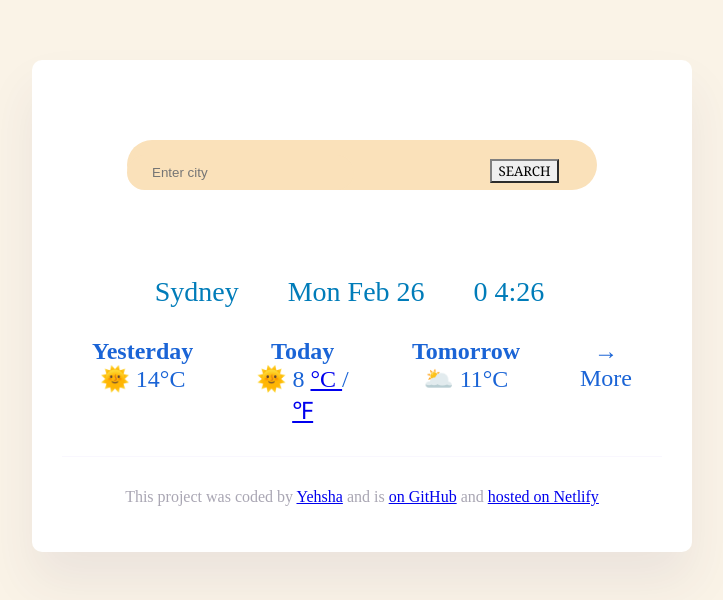
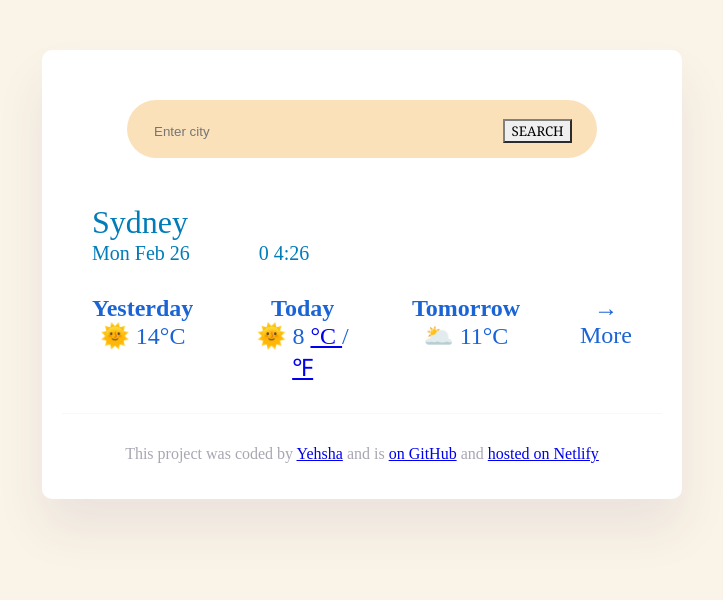
Before and after one commit to Yehsha-Github/Pilot-repository, a plain HTML site: page index.html in a window 1280 px wide. Shown: the whole page, without its empty margins (278-1001 px from the left). Drawn offline with nearby package versions, Linux system fonts and the light colour scheme.

Commit message:
updated content and display

```diff
--- a/index.html
+++ b/index.html
@@ -10,7 +10,7 @@
 
 <body>
     <div class="containerBox">
-        <div class="weathersearch">
+        <header>
             <form class="search-form" id="search-form">
                 <div class="row">
                     <div class="col-9">
@@ -24,12 +24,12 @@
                     </div>
                 </div>
             </form>
-        </div>
-
+        </header>
 
         <br />
         <br />
         <h1 id="city">Sydney</h1>
+        <br />
         <h2>Tuesday</h2>
         <h3>16:00</h3>
         <br />
--- a/style.css
+++ b/style.css
@@ -1,40 +1,38 @@
 body {
   background: rgb(250, 243, 231);
-  text-align: center;
-  margin: 0;
+  text-align: left;
 }
 
 .containerBox {
   background: white;
   max-width: 600px;
-  margin: 60px auto;
-  padding: 30px;
+  margin: 50px auto;
+  padding: 20px;
   border-radius: 10px;
   box-shadow: 0 30px 50px rgba(65, 50, 100, 0.08);
 }
 
-.weathersearch {
+header {
   background-color: rgb(250, 225, 186);
   width: 90%;
   max-width: 470px;
   margin: 100px auto 0;
-  margin-block-start: 50px;
-  margin-block-end: 50px;
-  padding-top: 15px;
+  margin-block-start: 30px;
+  margin-block-end: 10px;
   border-radius: 40px;
 }
-
 .search-form {
   width: 100%;
   display: flex;
   align-items: center;
+  padding-top: 10px;
+  padding: 15px 25px;
 }
 
 .search-box {
   border: 0;
   outline: 0;
   background: rgb(250, 225, 186);
-  padding: 10px 25px;
   border-radius: 40px;
   height: fit-content;
 }
@@ -43,19 +41,29 @@ body {
   border-color: gray;
   font-family: Georgia;
   font-weight: 500;
-  margin-inline-start: 200%;
+  margin-inline-start: 250%;
 }
 
 h1,
 h2,
 h3 {
-  font-size: 1.75em;
   margin-block-start: 30px;
   font-weight: 500;
   color: #007cb9;
   display: inline;
-  padding-inline-start: 10px;
+  padding-inline-start: 30px;
   padding-inline-end: 35px;
+}
+
+h2,
+h3 {
+  font-size: 1.25em;
+  font-weight: 400;
+  line-height: 24px;
+}
+
+.current-details strong {
+  color: #007cb9;
 }
 
 .row {
```
